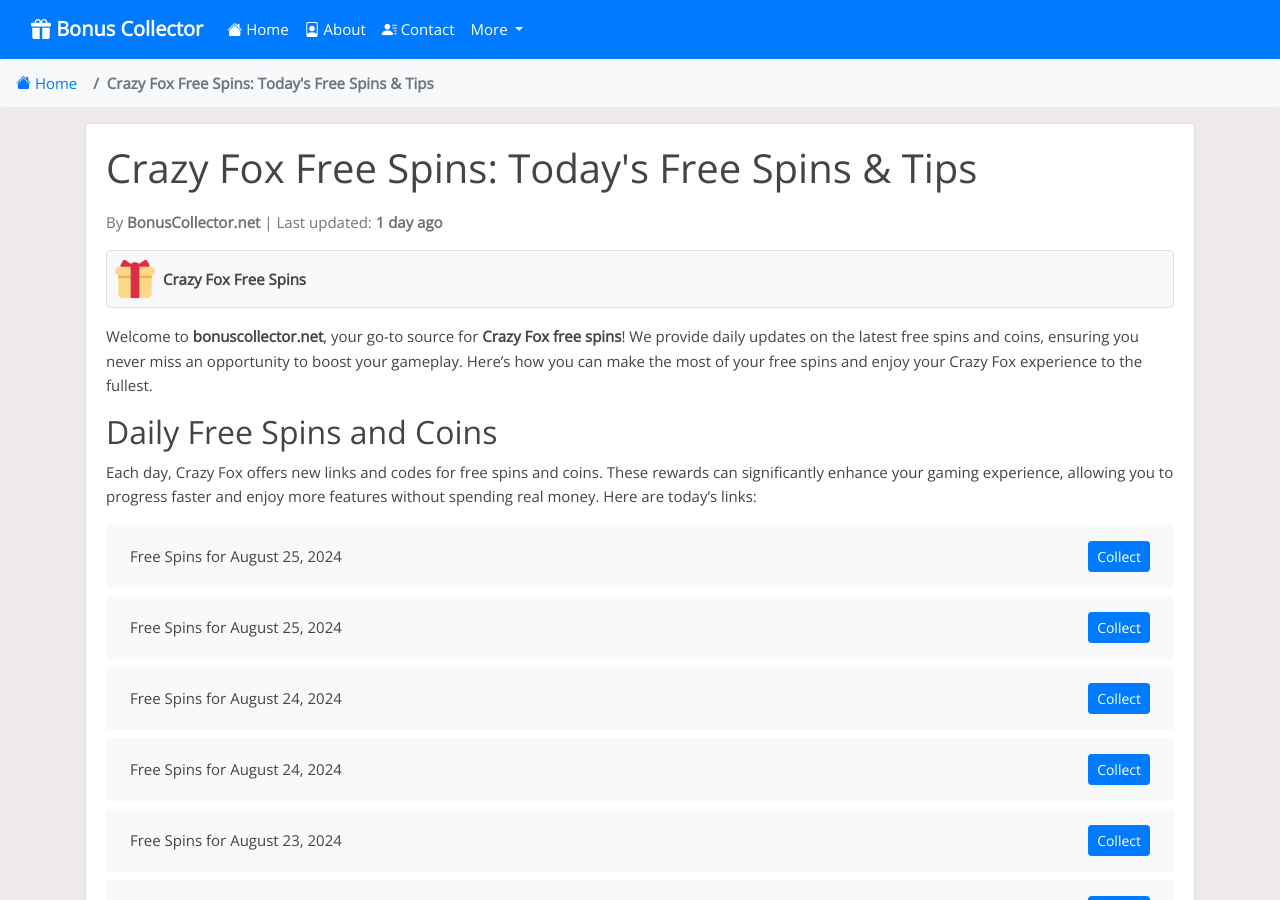
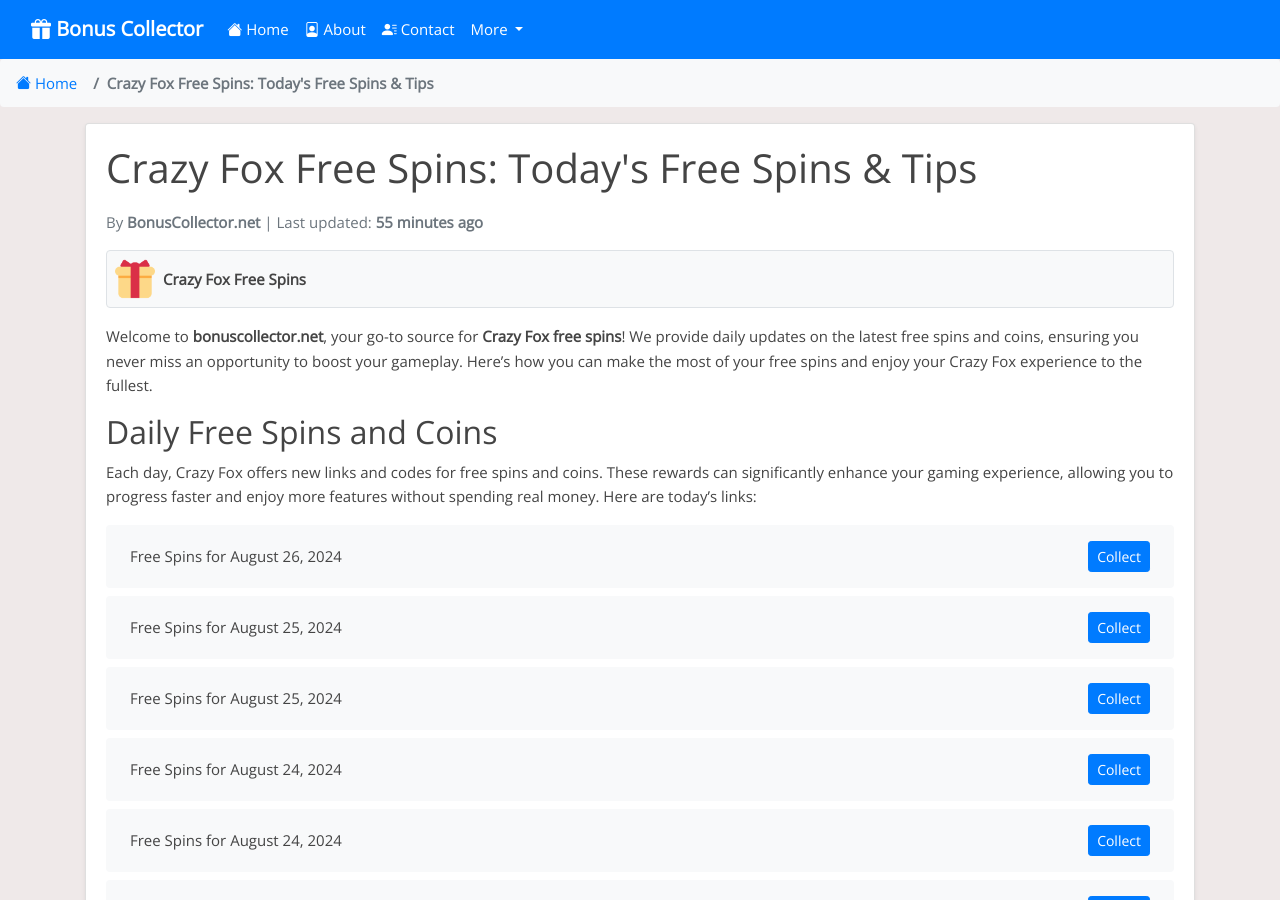
Before and after one commit to Prollad99/bs-net, a Jekyll site: the page built from _posts/2024-07-04-crazy-fox.md, in a window 1280 px wide and 900 px high. Built offline with Jekyll 4.4.1, drawn with Linux system fonts in a browser that asks for light colours; nearby versions of some CDN libraries; comment, search, counter and statistics services are not loaded; some of the changed text lies outside the part shown.

Commit message:
Update crazy-fox reward links and last modified date

```diff
--- a/_data/include_files.yml
+++ b/_data/include_files.yml
@@ -20,7 +20,7 @@
   last_modified: 2024-08-26 05:35:45
 
 crazy-fox.html:
-  last_modified: 2024-08-25 10:10:21
+  last_modified: 2024-08-26 10:38:16
 
 piggy-go.html:
   last_modified: 2024-08-25 11:05:12
--- a/_includes/crazy-fox.html
+++ b/_includes/crazy-fox.html
@@ -1,4 +1,8 @@
 <ul class="list-group mt-3 mb-4">
+  <li class="list-group-item d-flex justify-content-between align-items-center">
+    <span>Free Spins for August 26, 2024</span>
+    <a href="http://rwys.xyz/?code=FLfH" class="btn btn-primary btn-sm">Collect</a>
+  </li>
   <li class="list-group-item d-flex justify-content-between align-items-center">
     <span>Free Spins for August 25, 2024</span>
     <a href="https://rwys.xyz/?code=FGat" class="btn btn-primary btn-sm">Collect</a>
@@ -395,8 +399,4 @@
     <span>Free Spins for Invalid Date</span>
     <a href="https://rwys.xyz/?code=FVWY" class="btn btn-primary btn-sm">Collect</a>
   </li>
-  <li class="list-group-item d-flex justify-content-between align-items-center">
-    <span>Free Spins for Invalid Date</span>
-    <a href="http://rwys.xyz/?code=FXIc" class="btn btn-primary btn-sm">Collect</a>
-  </li>
 </ul>
```
Also changed, not shown: links-json/crazy-fox.json (+4 -3 lines).
